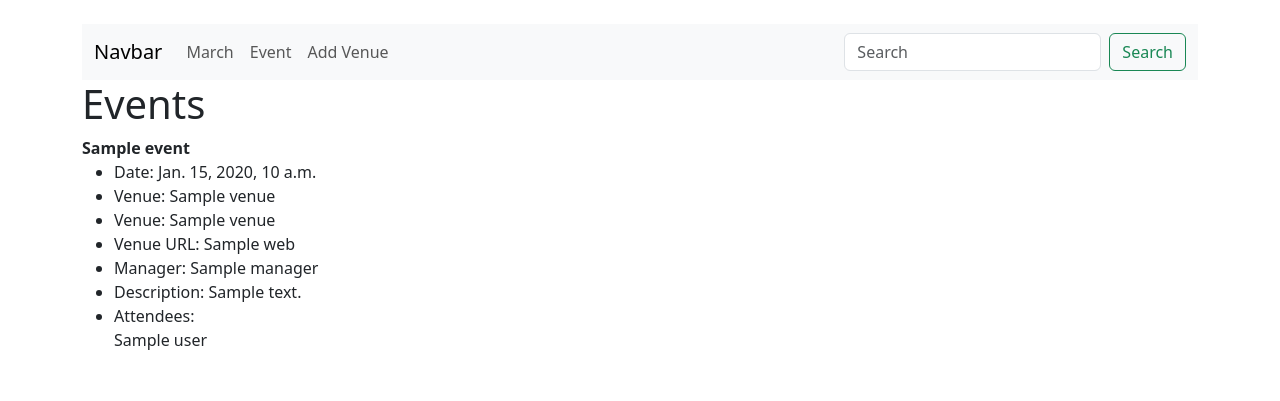
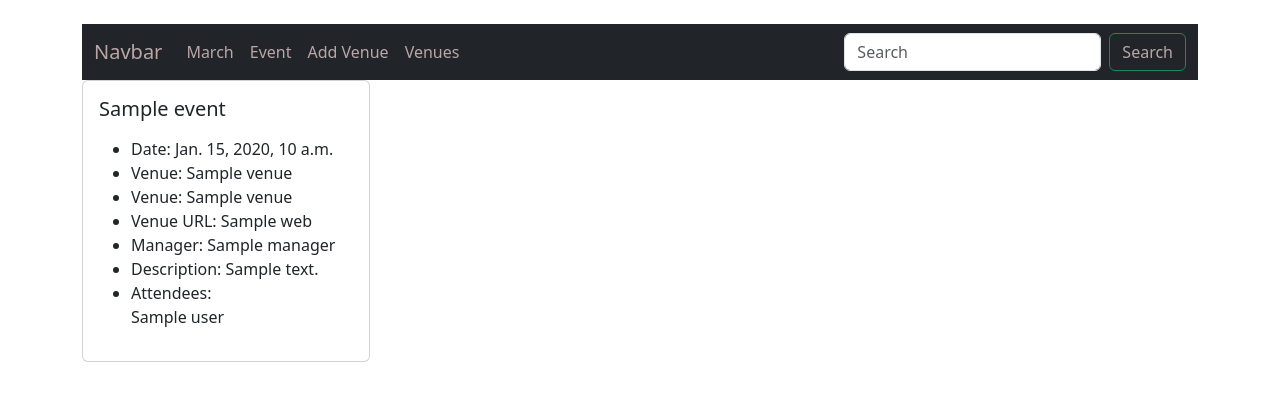
Before and after one commit to PETRUSBLACK/myclub_website, a Django app: template events/templates/events/event_list.html in a window 1280 px wide. Shown: the top 401 px of the page. Run offline with Django 4.2, Linux system fonts and the light colour scheme; the template is opened without the code that fills it: most values are stand-ins (such as "Sample title", 1, 10 or a date in 2020).

Commit message:
database list data to single page

```diff
--- a/events/templates/events/base.html
+++ b/events/templates/events/base.html
@@ -6,6 +6,11 @@
     <title>Bootstrap demo</title>
     <link href="https://cdn.jsdelivr.net/npm/bootstrap@5.3.0-alpha1/dist/css/bootstrap.min.css" rel="stylesheet" integrity="sha384-GLhlTQ8iRABdZLl6O3oVMWSktQOp6b7In1Zl3/Jr59b6EGGoI1aFkw7cmDA6j6gD" crossorigin="anonymous">
   </head>
+  <style>
+    .nav-text{
+      color: rgb(187, 166, 166);
+    }
+  </style>
   <body>
     <br/>
     <div class="container">
--- a/events/templates/events/event_list.html
+++ b/events/templates/events/event_list.html
@@ -1,7 +1,33 @@
 {% extends 'events/base.html' %}
 
 {% block body%}
-    <h1>Events</h1>
+
+{% for event in event_list%}
+<div class="card" style="width: 18rem;">
+    <div class="card-body">
+      <h5 class="card-title">{{ event }}</h5>
+      <p class="card-text">
+        <ul>
+            <li>Date: {{event.event_date}}</li>
+            <li>Venue: {{event.venue}}</li>
+            <li>Venue: {{event.venue}}</li>
+            <li>Venue URL: {{event.venue.web}}</li>
+            <li>Manager: {{event.manager}}</li>
+            <li>Description: {{event.description}}</li>
+            <li>Attendees: <br>
+                {% for user in event.attendees.all %}
+                {{user}} <br>
+                {% endfor %}
+            </li>
+        </ul>
+    </p>
+    </div>
+</div>
+{% endfor %}
+
+
+
+    <!-- <h1>Events</h1>
         {% for event in event_list%}
         <strong>{{ event }}</strong>
         <ul>
@@ -17,6 +43,6 @@
                 {% endfor %}
             </li>
 
-        </ul>
-        {% endfor %}
+        </ul> -->
+        <!-- {% endfor %} -->
 {% endblock %}
--- a/events/templates/events/navbar.html
+++ b/events/templates/events/navbar.html
@@ -1,24 +1,28 @@
-<nav class="navbar navbar-expand-lg bg-light">
+<nav class="navbar navbar-expand-lg bg-dark">
     <div class="container-fluid">
-      <a class="navbar-brand" href="#">Navbar</a>
+      <a class="navbar-brand nav-text" href="#">Navbar</a>
       <button class="navbar-toggler" type="button" data-bs-toggle="collapse" data-bs-target="#navbarSupportedContent" aria-controls="navbarSupportedContent" aria-expanded="false" aria-label="Toggle navigation">
         <span class="navbar-toggler-icon"></span>
       </button>
       <div class="collapse navbar-collapse" id="navbarSupportedContent">
         <ul class="navbar-nav me-auto mb-2 mb-lg-0">
           <li class="nav-item">
-            <a class="nav-link" href="{% url 'home' '2021' 'March' %}">March</a>
+            <a class="nav-link nav-text" href="{% url 'home' '2021' 'March' %}">March</a>
           </li>
           <li class="nav-item">
-            <a class="nav-link" href="{% url 'list-events' %}">Event</a>
+            <a class="nav-link nav-text" href="{% url 'list-events' %}">Event</a>
           </li>
           <li class="nav-item">
-            <a class="nav-link" href="{% url 'add-venue' %}">Add Venue</a>
+            <a class="nav-link nav-text" href="{% url 'add-venue' %}">Add Venue</a>
           </li>
+          <li class="nav-item">
+            <a class="nav-link nav-text" href="{% url 'list-venues' %}">Venues</a>
+          </li>
+
         </ul>
         <form class="d-flex" role="search">
           <input class="form-control me-2" type="search" placeholder="Search" aria-label="Search">
-          <button class="btn btn-outline-success" type="submit">Search</button>
+          <button class="btn btn-outline-success nav-text" type="submit">Search</button>
         </form>
       </div>
     </div>
--- a/events/urls.py
+++ b/events/urls.py
@@ -6,5 +6,9 @@ urlpatterns = [
     path('<int:year>/<str:month>/', views.home, name="home"),
     path('events/',  views.all_events,  name = "list-events"),
     path('add_venue', views.add_venue, name='add-venue'),
+    path('list_venues', views.list_venues, name='list-venues'),
+    path('show_venue/<venue_id>', views.show_venue, name='show-venue'),
+
+
 
 ]
```
Also changed, not shown: events/templates/events/show_venue.html (added, +26 -0 lines), events/templates/events/venue.html (added, +18 -0 lines), events/views.py (+16 -1 lines), db.sqlite3.
